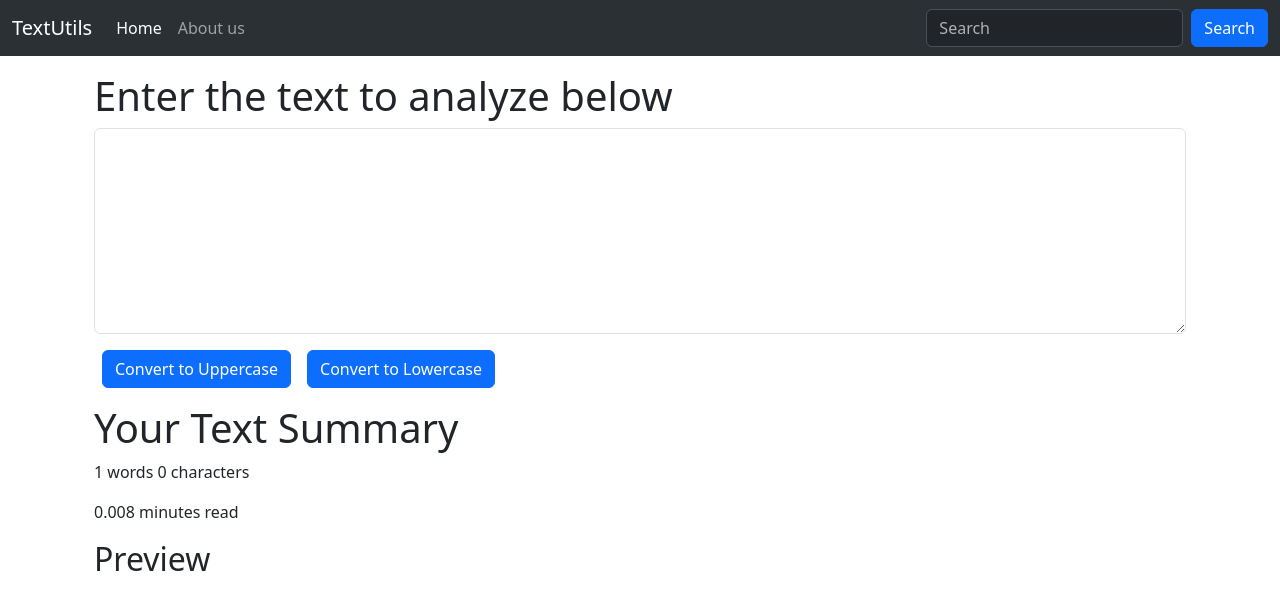
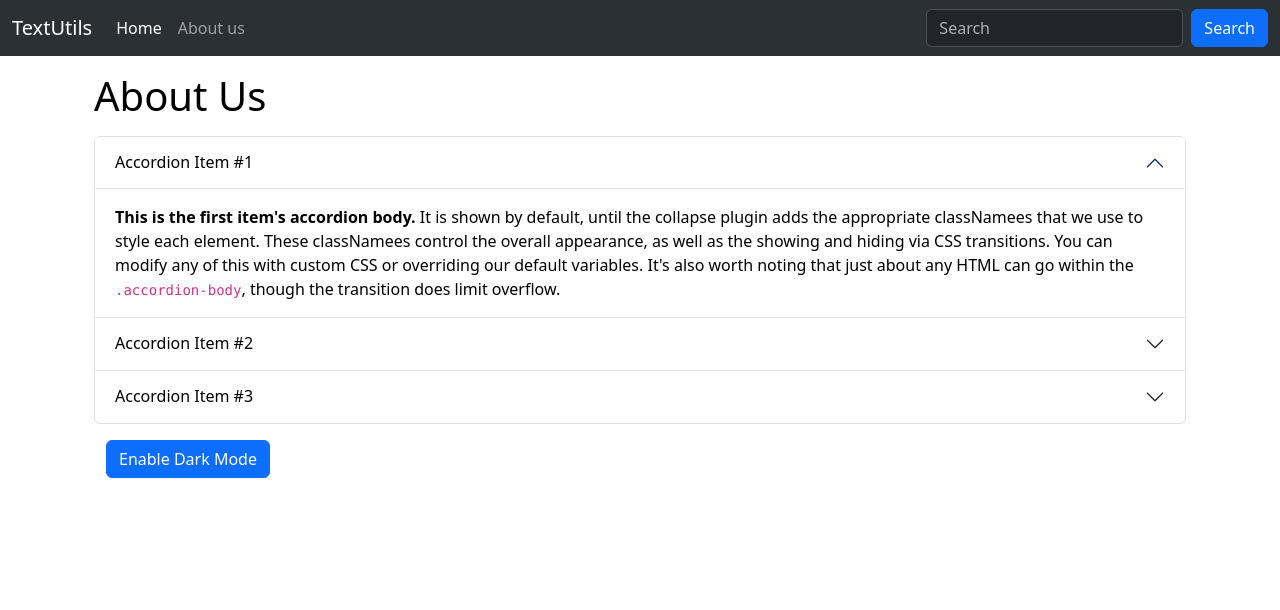
Before and after one commit to 12392/text-utils, a React (Create React App) app: page / in a window 1280 px wide. Shown: the top 610 px of the page. Built offline with nearby package versions, Linux system fonts and the light colour scheme.

Commit message:
Add About component with dark mode funtionality

```diff
--- a/src/App.js
+++ b/src/App.js
@@ -5,14 +5,16 @@
 
 // components
 import Navbar from "./components/Navbar";
-import TextForm from "./components/TextForm";
+// import TextForm from "./components/TextForm";
+import About from "./components/About";
 
 function App() {
   return (
     <>
       <Navbar title="TextUtils" aboutText="About us"></Navbar>
       <div className="container my-3">
-        <TextForm heading="Enter the text to analyze below" />
+        {/* <TextForm heading="Enter the text to analyze below" /> */}
+        <About />
       </div>
     </>
   );
--- /dev/null
+++ b/src/components/About.js
@@ -0,0 +1,132 @@
+import React, { useState } from "react";
+
+export default function About() {
+  const [myStyle, setmyStyle] = useState({
+    color: "black",
+    backgroundColor: "white",
+  });
+
+  const [btnText, setbtnText] = useState("Enable Dark Mode");
+
+  const toggleStyle = () => {
+    if (myStyle.color === "black") {
+      setmyStyle({
+        color: "white",
+        backgroundColor: "black",
+        border: "1px solid white",
+      });
+      setbtnText("Enable Light Mode");
+    } else {
+      setmyStyle({
+        color: "black",
+        backgroundColor: "white",
+      });
+      setbtnText("Enable Light Mode");
+    }
+  };
+  return (
+    <div className="container" style={myStyle}>
+      <h1 className="my-3">About Us</h1>
+      <div className="accordion" id="accordionExample" style={myStyle}>
+        <div className="accordion-item">
+          <h2 className="accordion-header">
+            <button
+              className="accordion-button"
+              style={myStyle}
+              type="button"
+              data-bs-toggle="collapse"
+              data-bs-target="#collapseOne"
+              aria-expanded="true"
+              aria-controls="collapseOne"
+            >
+              Accordion Item #1
+            </button>
+          </h2>
+          <div
+            id="collapseOne"
+            className="accordion-collapse collapse show"
+            data-bs-parent="#accordionExample"
+          >
+            <div className="accordion-body" style={myStyle}>
+              <strong>This is the first item's accordion body.</strong> It is
+              shown by default, until the collapse plugin adds the appropriate
+              classNamees that we use to style each element. These classNamees
+              control the overall appearance, as well as the showing and hiding
+              via CSS transitions. You can modify any of this with custom CSS or
+              overriding our default variables. It's also worth noting that just
+              about any HTML can go within the <code>.accordion-body</code>,
+              though the transition does limit overflow.
+            </div>
+          </div>
+        </div>
+        <div className="accordion-item">
+          <h2 className="accordion-header">
+            <button
+              className="accordion-button collapsed"
+              style={myStyle}
+              type="button"
+              data-bs-toggle="collapse"
+              data-bs-target="#collapseTwo"
+              aria-expanded="false"
+              aria-controls="collapseTwo"
+            >
+              Accordion Item #2
+            </button>
+          </h2>
+          <div
+            id="collapseTwo"
+            className="accordion-collapse collapse"
+            data-bs-parent="#accordionExample"
+          >
+            <div className="accordion-body" style={myStyle}>
+              <strong>This is the second item's accordion body.</strong> It is
+              hidden by default, until the collapse plugin adds the appropriate
+              classNamees that we use to style each element. These classNamees
+              control the overall appearance, as well as the showing and hiding
+              via CSS transitions. You can modify any of this with custom CSS or
+              overriding our default variables. It's also worth noting that just
+              about any HTML can go within the <code>.accordion-body</code>,
+              though the transition does limit overflow.
+            </div>
+          </div>
+        </div>
+        <div className="accordion-item">
+          <h2 className="accordion-header">
+            <button
+              className="accordion-button collapsed"
+              style={myStyle}
+              type="button"
+              data-bs-toggle="collapse"
+              data-bs-target="#collapseThree"
+              aria-expanded="false"
+              aria-controls="collapseThree"
+            >
+              Accordion Item #3
+            </button>
+          </h2>
+          <div
+            id="collapseThree"
+            className="accordion-collapse collapse"
+            data-bs-parent="#accordionExample"
+          >
+            <div class="accordion-body" style={myStyle}>
+              <strong>This is the third item's accordion body.</strong> It is
+              hidden by default, until the collapse plugin adds the appropriate
+              classes that we use to style each element. These classes control
+              the overall appearance, as well as the showing and hiding via CSS
+              transitions. You can modify any of this with custom CSS or
+              overriding our default variables. It's also worth noting that just
+              about any HTML can go within the <code>.accordion-body</code>,
+              though the transition does limit overflow.
+            </div>
+          </div>
+        </div>
+      </div>
+      <div className="container my-3">
+        <button type="button" class="btn btn-primary" onClick={toggleStyle}>
+          {btnText}
+        </button>
+      </div>
+    </div>
+  );
+}
--- a/src/components/TextForm.js
+++ b/src/components/TextForm.js
@@ -7,6 +7,11 @@
 
   const handleUpClick = () => {
     let newText = text.toUpperCase();
+    setText(newText);
+  };
+
+  const handleClearClick = () => {
+    let newText = "";
     setText(newText);
   };
 
@@ -38,6 +43,9 @@
         <button className="btn btn-primary mx-2" onClick={handleLowClick}>
           Convert to Lowercase
         </button>
+        <button className="btn btn-primary mx-2" onClick={handleClearClick}>
+          Clear text
+        </button>
       </div>
 
       <div className="container my-3">
```
